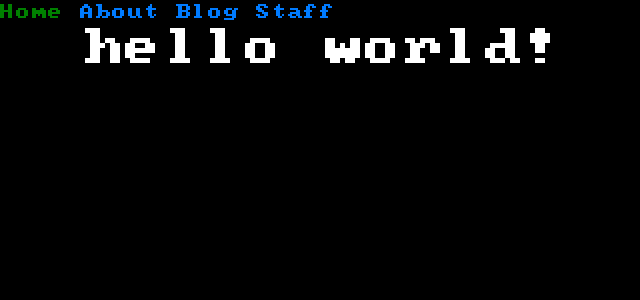
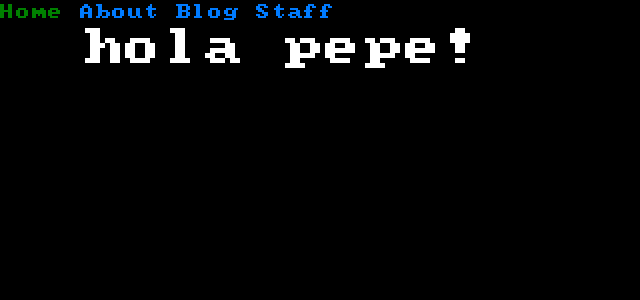
Before and after one commit to ericcastro/ericcastro.github.io, a Jekyll site: the page built from index.html, in a window 1280 px wide. Shown: the top 300 px of the page, without its empty margins (0-640 px from the left). Built offline with Jekyll 4.4.1, drawn with Linux system fonts in a browser that asks for light colours.

Commit message:
Update index.html

```diff
--- a/index.html
+++ b/index.html
@@ -2,4 +2,4 @@
 layout: default
 title: Home
 ---
-<h1>{{ "Hello World!" | downcase }}</h1>
+<h1>{{ "Hola Pepe!" | downcase }}</h1>
```
